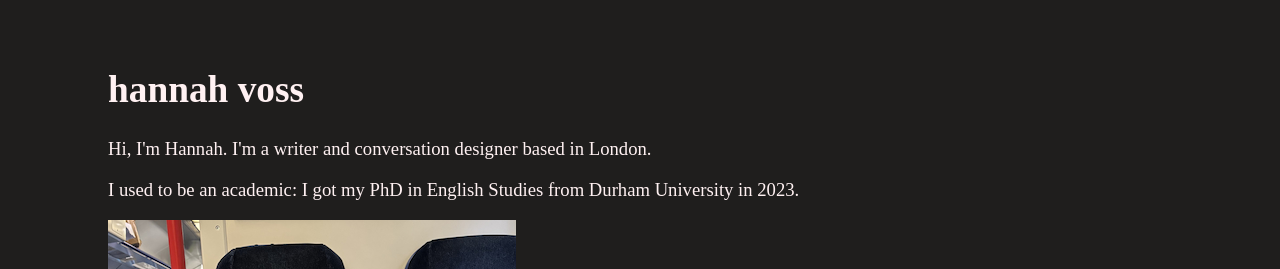
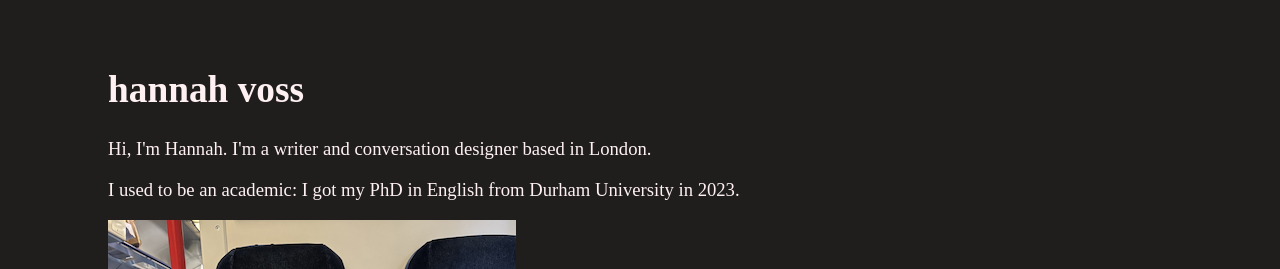
Before and after one commit to hannahvoss/hannahvoss.github.io, a plain HTML site: page index.html in a window 1280 px wide. Shown: the top 269 px of the page. Drawn offline with Linux system fonts and the light colour scheme.

Commit message:
Update index.html

```diff
--- a/index.html
+++ b/index.html
@@ -18,7 +18,7 @@
     <div class="content">
     <h1 style="margin-top: 0;">hannah voss</h1>
     <p>Hi, I'm Hannah. I'm a writer and conversation designer based in London.</p>
-      <p>I used to be an academic: I got my PhD in English Studies from Durham University in 2023.</p>
+      <p>I used to be an academic: I got my PhD in English from Durham University in 2023.</p>
 
     <img src="IMG_5648.jpg" alt="me on the train with my son" style="width:408px;height:544px;">
 
```
